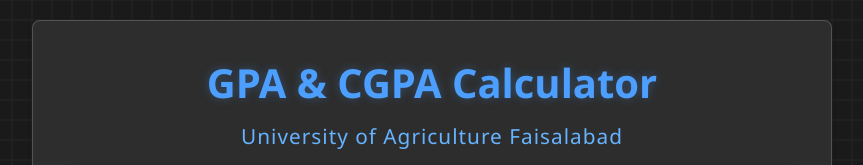
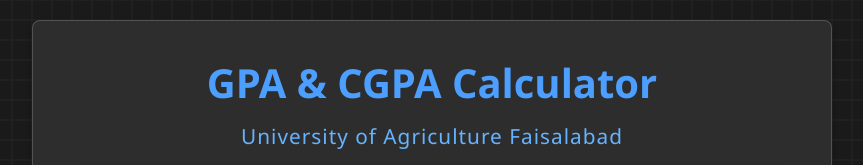
Before and after one commit to MutmainX/testing, a plain HTML site: page index.html in a window 1280 px wide. Shown: the top 165 px of the page, without its empty margins (208-1071 px from the left). Drawn offline with Linux system fonts and the light colour scheme.

Commit message:
Update styles.css

```diff
--- a/styles.css
+++ b/styles.css
@@ -47,7 +47,7 @@ h1 {
     color: #4d9fff;
     margin-bottom: 20px;
     font-size: 2.5em;
-    text-shadow: 0 0 10px rgba(77, 159, 255, 0.3);
+
 }
 
 .subjects-container {
```
